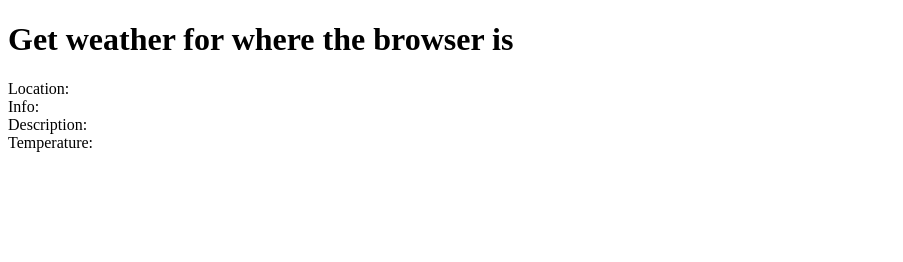
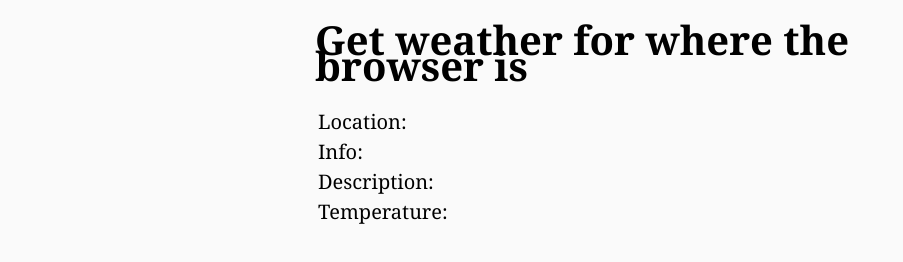
Before and after one commit to thesuss/weather_api, a website: page index.html in a window 1280 px wide. Shown: the whole page, without its empty margins (0-903 px from the left). Drawn offline with nearby package versions, Linux system fonts and the light colour scheme; a web font is replaced by a local one.

Commit message:
slightly beautified

```diff
--- /dev/null
+++ b/assets/css/style.css
@@ -0,0 +1,22 @@
+@import url(https://fonts.googleapis.com/css?family=Aladin);
+
+h1, div {
+  font-family: "Aladin", Georgia, Serif;
+}
+
+body {
+  background:#fafafa;
+  font-size:20px;
+  line-height: 26px;
+}
+
+#wrap {
+  max-width:650px;
+  margin: 0px auto;
+}
+
+
+#place {}
+#info {color:blue;}
+#description {color:green;}
+#temperature {color:red}
--- a/assets/js/app.js
+++ b/assets/js/app.js
@@ -3,7 +3,7 @@ var onReadyEvents = function(){
 
   var options = {
     enableHighAccuracy: true,
-    timeout: 5000,
+    timeout: 4000,
     maximumAge: 0
   };
 
--- a/index.html
+++ b/index.html
@@ -3,6 +3,7 @@
 <head>
   <meta name="viewport" content="width=device-width, initial-scale=1.0">
   <meta http-equiv="X-UA-Compatible" content="ie=edge">
+  <link href="assets/css/style.css" rel="stylesheet">
   <title>Get weather for where the browser is</title>
   <script src='https://code.jquery.com/jquery-2.1.4.js'></script>
   <script src="assets/js/app.js"></script>
@@ -15,10 +16,12 @@
   <div id="wrap">
     <h1>Get weather for where the browser is</h1>
     <div>
-      Location: <span id="place"></span><br>
-      Info: <span id="info"></span><br>
-      Description: <span id="description"></span><br>
-      Temperature: <span id="temperature"></span><br>
+      <table>
+      <tr><td>Location:</td> <td><span id="place"></span></td></tr>
+      <tr><td>Info:</td> <td><span id="info"></span></td></tr>
+      <tr><td>Description:</td> <td><span id="description"></span></td></tr>
+      <tr><td>Temperature:</td> <td><span id="temperature"></span></td></tr>
+</table>
     </div>
   </div>
 
```
